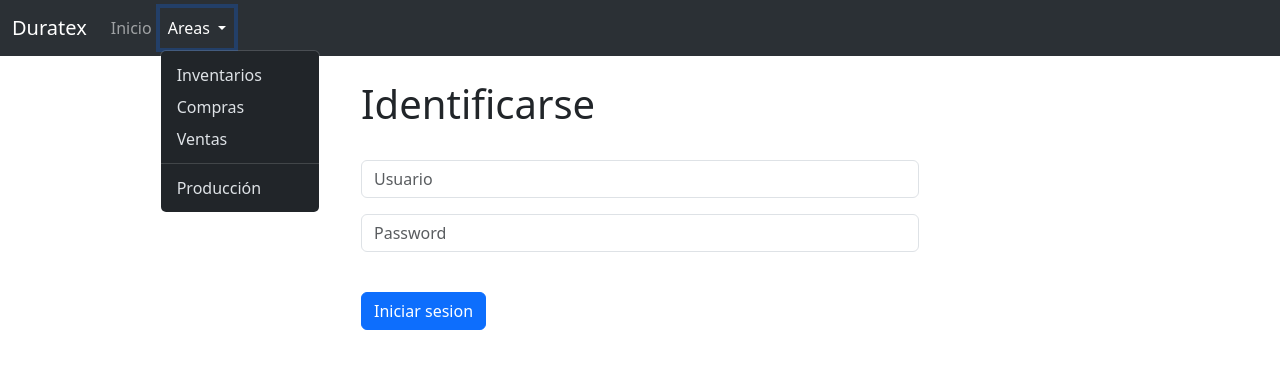
After one commit to CesarPazzi/sfcs, a Django app: page /inventarios/ in a window 1280 px wide, after a click on "Areas". The commit adds this page. Shown: the top 369 px of the page. Run offline with Django 5.2, Linux system fonts and the light colour scheme.

Commit message:
templates de inventarios en nueva carpeta y correcciones a views y urls

```diff
--- a/sfcs/forms.py
+++ b/sfcs/forms.py
@@ -14,4 +14,4 @@ class AddRecordForm(forms.ModelForm):
 
     class Meta:
         model = Almacen
-        exclude = ("user", )
+        exclude = ("user",)
--- a/sfcs/templates/base.html
+++ b/sfcs/templates/base.html
@@ -24,7 +24,7 @@
               <!-- MENSAJE DE SUCCESS -->
               {% if message.tags == 'success' %}
               <div class="alert alert-success alert-dismissible fade show" role="alert">
-                Hola {{ user.get_full_name }} {{ message }}
+                {{ message }}
                 <button type="button" class="btn-close" data-bs-dismiss="alert" aria-label="Close"></button>
               </div>
                 {% endif %}
--- /dev/null
+++ b/sfcs/templates/inventarios/inventarios.html
@@ -0,0 +1,35 @@
+{% extends 'base.html' %}
+{% block content %}
+
+{% if user.is_authenticated %}
+
+<h1>Inventarios</h1>
+
+<!-- TABLA -->
+<a href="{% url 'inventarios_registros' %}">Ver Todos Los Registros</a><br/>
+<a href="#">Buscar Registro</a><br/>
+<a href="{% url 'inventarios_agregar_registro' %}">Capturar Registro</a><br/>
+
+<!-- TABLA -->
+<!-- SI EL USUARIO NO ESTA LOGGEADO -->
+{% else %}
+<div class='col-md-6 offset-md-3'>
+    <h1>Identificarse</h1>
+    <br/>
+    <form method="POST" action="{% url 'home' %}">
+        {% csrf_token %}
+        <div class="mb-3">
+          <input type="text" class="form-control" name="usuario" placeholder="Usuario" required>
+        </div>
+        <div class="mb-3">
+          <input type="password" class="form-control" name="password" placeholder="Password" required>
+        </div>
+        <br/>
+        <button type="submit" class="btn btn-primary">Iniciar sesion</button>
+      </form>
+
+</div>
+
+{% endif %}
+
+{% endblock %}
--- a/sfcs/templates/ver_registro.html
+++ b/sfcs/templates/inventarios/ver_registro.html
@@ -38,6 +38,9 @@
 
   </tbody>
 </table>
+<br/>
+<a href="javascript:history.back()" class="btn btn-primary">Regresar</a> <a href="#" onclick="if(confirm('Realmente quiere borrar el registro?')){window.location.href='{% url 'inventarios_borrar_registro' registro.id %}'}else{return false;}" class="btn btn-danger">Borrar</a>
+
 {% endif %}
 
 <!-- TABLA -->
--- a/sfcs/templates/navbar.html
+++ b/sfcs/templates/navbar.html
@@ -9,8 +9,17 @@
           <li class="nav-item">
             <a class="nav-link" aria-current="page" href="#">Inicio</a>
           </li>
-          <li class="nav-item">
-            <a class="nav-link" aria-current="page" href="/capturar/">Capturar</a>
+          <li class="nav-item dropdown">
+            <a class="nav-link dropdown-toggle" href="#" role="button" data-bs-toggle="dropdown" aria-expanded="false">
+              Areas
+            </a>
+            <ul class="dropdown-menu">
+              <li><a class="dropdown-item" href="{% url 'inventarios' %}">Inventarios</a></li>
+              <li><a class="dropdown-item" href="#">Compras</a></li>
+              <li><a class="dropdown-item" href="#">Ventas</a></li>
+              <li><hr class="dropdown-divider"></li>
+              <li><a class="dropdown-item" href="#">Producción</a></li>
+            </ul>
           </li>
 
             {% if user.is_authenticated %}
--- a/sfcs/urls.py
+++ b/sfcs/urls.py
@@ -9,7 +9,9 @@ urlpatterns = [
     # path('login/', views.login_user, name='login'),
     path('logout/', views.logout_user, name='logout'),
 
-    path('capturar/', views.capturar, name='capturar'),
-    path('registros/', views.registros, name='registro'),
-    path('registro/<int:pk>', views.ver_registro, name='registro')
+    path('inventarios/agregar_registro/', views.inventarios_agregar_registro, name='inventarios_agregar_registro'),
+    path('inventarios/registros/', views.inventarios_registros, name='inventarios_registros'),
+    path('inventarios/registros/<int:pk>', views.inventarios_ver_registro, name='inventarios_registro'),
+    path('inventarios/borrar_registro/<int:pk>', views.inventarios_borrar_registro, name='inventarios_borrar_registro'),
+    path('inventarios/', views.inventarios_home, name='inventarios'),
 ]
--- a/sfcs/views.py
+++ b/sfcs/views.py
@@ -34,37 +34,54 @@ def logout_user(request):
     messages.warning(request, "Haz cerrado sesion!")
     return redirect('home')
 
-def capturar(request):
-    return redirect('home')
-    # if request.method == "POST":
-    #     inv_codigo = request.POST['codigo']
-    #     inv_medida = request.POST['medida']
-    #     inv_clase = request.POST['clase']
-    #     inv_unidad = request.POST['unidad']
-    #     inv_descripcion = request.POST['descripcion']
-    #     inv_valor = request.POST['valor']
-    #     inv_listamedidas = request.POST['listamedidas']
+# VER TODOS LOS REGISTROS
+def inventarios_registros(request):
+    if request.user.is_authenticated:
+        registros = Almacen.objects.all()
+    else:
+        messages.error(request, "Debes de iniciar sesion!")
+        print ("no ha iniciado sesion para ver esa pagina")
+        return redirect('home')
+    return render(request, 'inventarios/registro.html', {'registros': registros})
 
 
-
-    # mensaje_success = ("haz iniciado sesion correctamente!")
-    # messages.success(request, mensaje_success)
-    # print ("usuario loggeado")
-
-    # return render(request, 'capturar.html')
-
-
-
-def registros(request):
-    registros = Almacen.objects.all()
-    return render(request, 'registro.html', {'registros': registros})
-
-def ver_registro(request, pk):
+# VER REGISTRO INDIVIDUAL
+def inventarios_ver_registro(request, pk):
     if request.user.is_authenticated:
-        #Ver registro
         registro = Almacen.objects.get(id=pk)
     else:
         messages.error(request, "Debes de iniciar sesion!")
         print ("no ha iniciado sesion para ver esa pagina")
         return redirect('home')
-    return render(request, 'ver_registro.html', {'registro': registro})
+    return render(request, 'inventarios/ver_registro.html', {'registro': registro})
+
+# BORRAR REGISTRO
+def inventarios_borrar_registro(request, pk):
+    if request.user.is_authenticated:
+        registro = Almacen.objects.get(id=pk)
+        registro.delete()
+        messages.error(request, "Registro eliminado correctamente!")
+        print ("registro borrado")
+        return redirect('inventarios_registros')
+    else:
+        messages.error(request, "Debes de iniciar sesion!")
+        print ("no ha iniciado sesion para ver esa pagina")
+        return redirect('home')
+
+# CAPTURAR REGISTRO
+def inventarios_agregar_registro(request):
+    form = AddRecordForm(request.POST or None)
+    if request.user.is_authenticated:
+        if request.method == 'POST':
+            if form.is_valid():
+                agregar_registro = form.save()
+                messages.success(request, "Registro agregado correctamente!")
+                return redirect('registros')
+        return render(request, 'inventarios/agregar_registro.html', {'form': form})
+    else:
+        messages.error(request, "Debes de iniciar sesion!")
+        print ("no se ha iniciado sesion para ver esa pagina")
+        return redirect('home')
+
+def inventarios_home(request):
+    return render(request, 'inventarios/inventarios.html', {})
```
Also changed, not shown: sfcs/templates/capturar.html (deleted, +0 -65 lines), sfcs/templates/inventarios/agregar_registro.html (added, +18 -0 lines), sfcs/templates/inventarios/registro.html (renamed from sfcs/templates/registro.html, +7 -3 lines), db.sqlite3.
